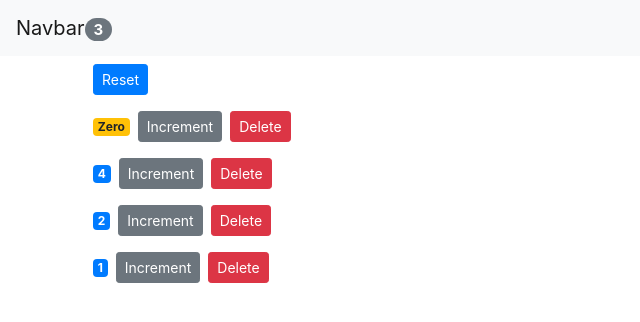
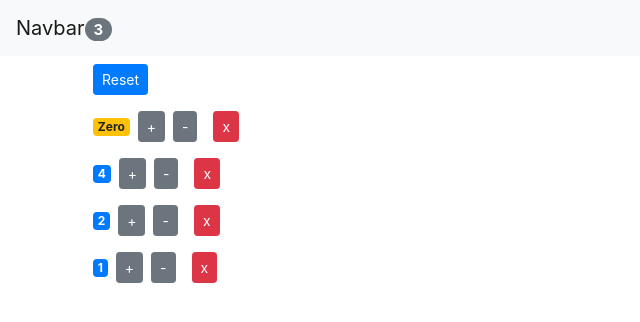
Before and after one commit to eecanada/counter-app, a React (Create React App) app: page / in a window 1280 px wide. Shown: the top 322 px of the page, without its empty margins (0-640 px from the left). Built offline with nearby package versions, Linux system fonts and the light colour scheme.

Commit message:
add new decrement button

```diff
--- a/src/App.js
+++ b/src/App.js
@@ -19,7 +19,7 @@ class App extends Component {
   }
 
   componentDidMount() {
-    //Ajac Call
+    //Ajax Call
     console.log('app mounted');
   }
 
--- a/src/components/counter.jsx
+++ b/src/components/counter.jsx
@@ -3,8 +3,9 @@ import React, { Component } from 'react';
 class Counter extends Component {
   componentDidUpdate(prevProps, prevState) {
     console.log('prevProps', prevProps);
-    console.log('prevProps', prevState);
+    console.log('prevState', prevState);
     if (prevProps.counter.value !== this.props.counter.value) {
+      console.log('state update - eder');
     }
   }
 
@@ -13,7 +14,6 @@ class Counter extends Component {
   }
 
   render() {
-    console.log(this.props.eder, 'yo');
     return (
       <div>
         <span className={this.getBadgeClasses()}> {this.formatCount()}</span>
@@ -22,13 +22,21 @@ class Counter extends Component {
           onClick={() => this.props.onIncrement(this.props.counter)}
           className="btn btn-secondary btn-sm"
         >
-          Increment
+          +
         </button>
+
+        <button
+          onClick={() => this.props.onDelete(this.props.counter.id)}
+          className="btn btn-secondary btn-sm m-2"
+        >
+          -
+        </button>
+
         <button
           onClick={() => this.props.onDelete(this.props.counter.id)}
           className="btn btn-danger btn-sm m-2"
         >
-          Delete
+          x
         </button>
       </div>
     );
--- a/src/components/counters.jsx
+++ b/src/components/counters.jsx
@@ -15,7 +15,6 @@ class Counters extends Component {
               key={counter.id}
               onDelete={onDelete}
               counter={counter}
-              eder={'eder'}
               onIncrement={onIncrement}
             />
           );
```
